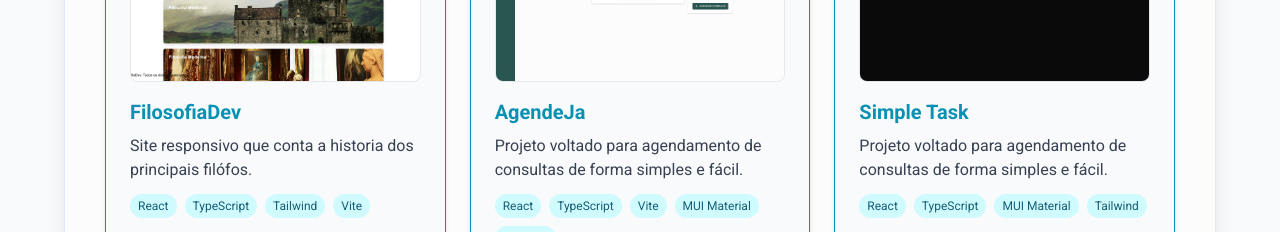
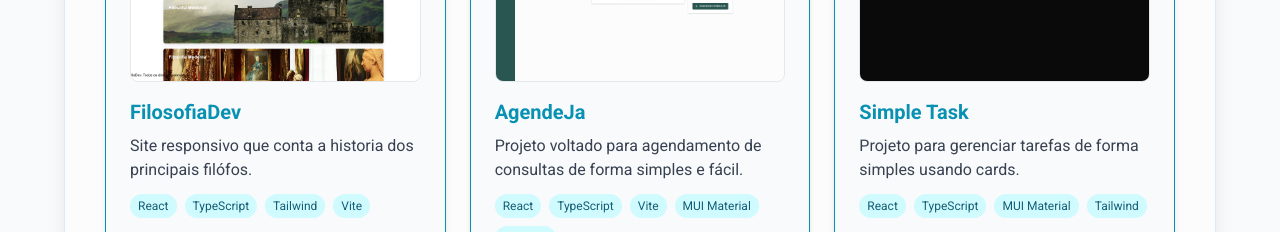
Before and after one commit to gabriellima-wav/meu-portifolio, a React (Vite) app: page / in a window 1280 px wide. Shown: the part 2480-2712 px from the top of the page. Built offline with nearby package versions, Linux system fonts and the light colour scheme.

Commit message:
ajuste na descricao do projeto

```diff
--- a/src/components/sections/Projects/projects.ts
+++ b/src/components/sections/Projects/projects.ts
@@ -17,7 +17,7 @@ export const projects = [
   },
   {
     title: "Simple Task",
-    description: "Projeto voltado para agendamento de consultas de forma simples e fácil.",
+    description: "Projeto para gerenciar tarefas de forma simples usando cards.",
     link: "https://github.com/gabriellima-wav/simpleTask",
     demo: "https://simple-task-virid.vercel.app/",
     techs: ["React", "TypeScript", "MUI Material","Tailwind" ],
```
